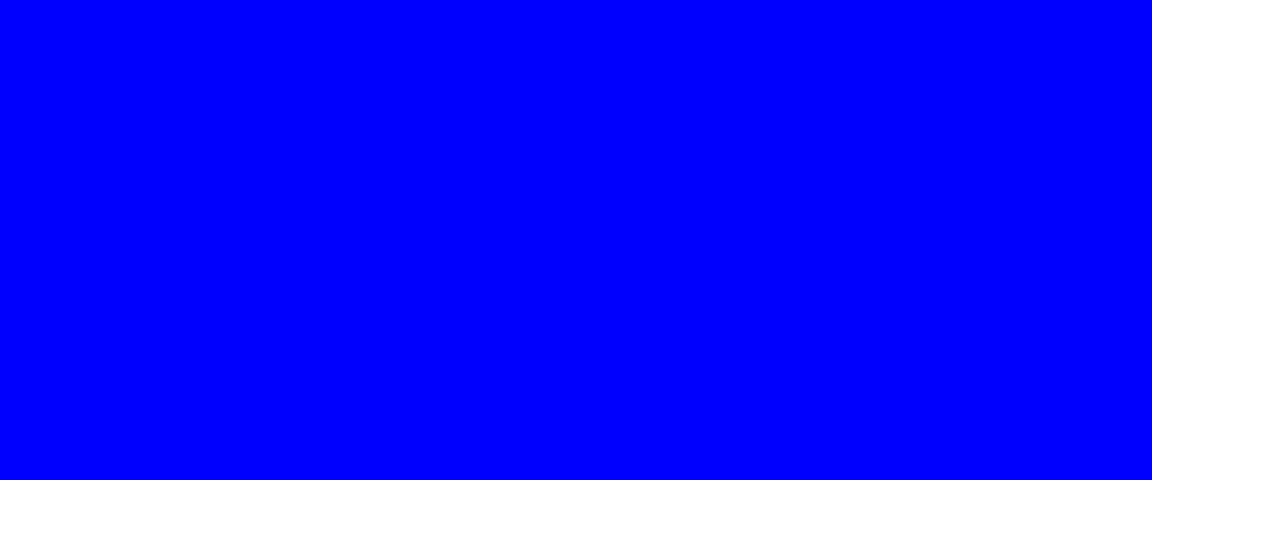
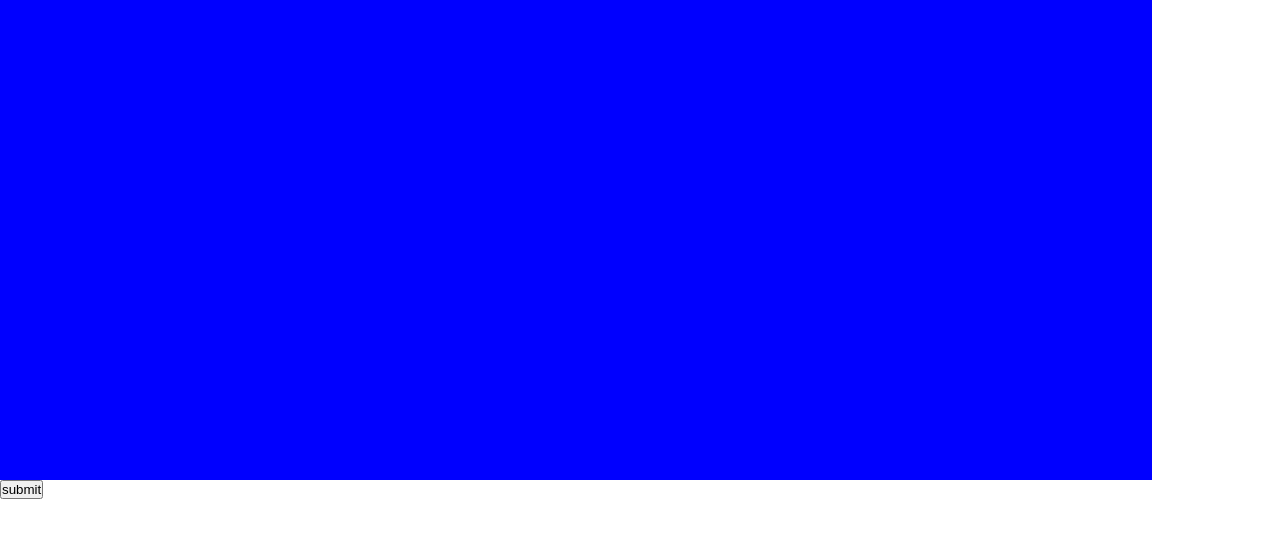
Before and after one commit to simantaghosh123/story, a plain HTML site: page index.html in a window 1280 px wide. Drawn offline with Linux system fonts and the light colour scheme.

Commit message:
button add

```diff
--- a/index.html
+++ b/index.html
@@ -10,5 +10,6 @@
     <div class="container">
         <div class="ball"></div>
     </div>
+    <button class="submit">submit</button>
 </body>
 </html>
```
